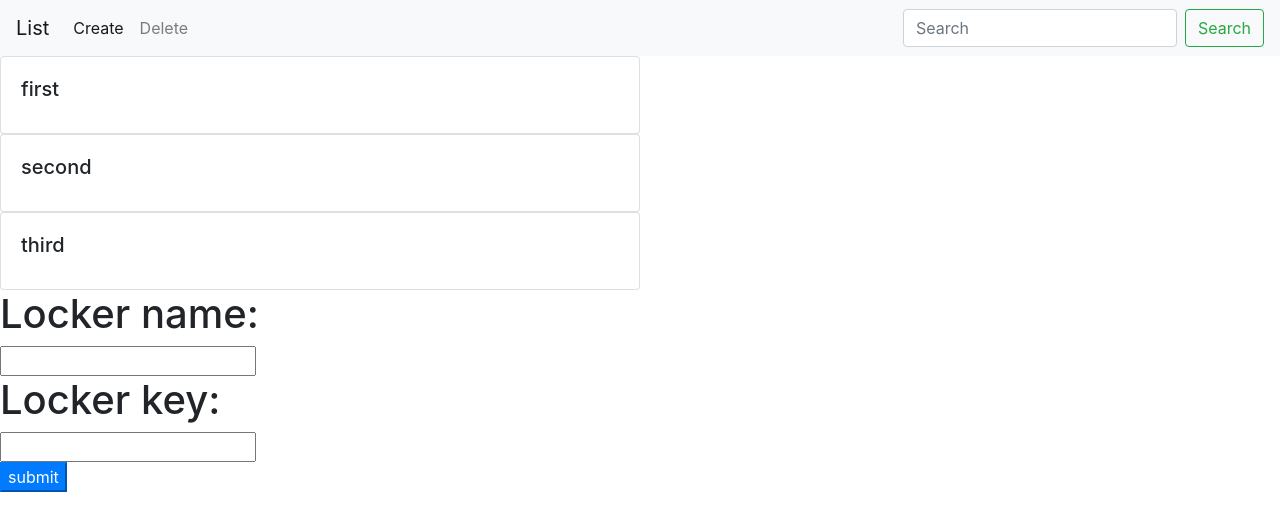
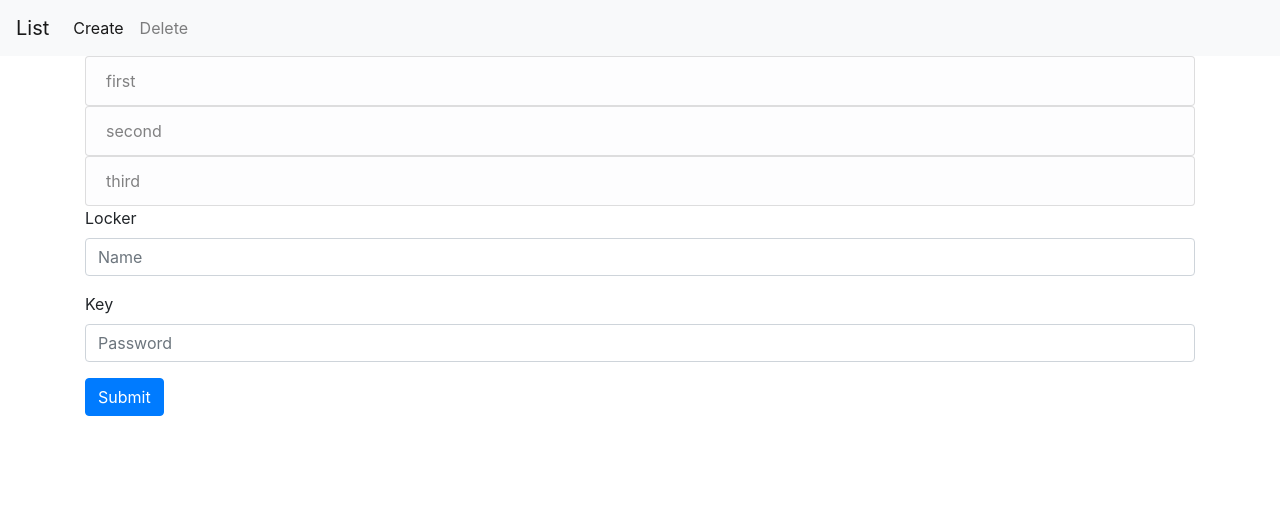
Before and after one commit to siki-aayush/class_project, a Django app: page /list/ in a window 1280 px wide. Shown: the top 531 px of the page. Run offline with Django 3.2, Linux system fonts and the light colour scheme; a user stored in the database is signed in; data comes from the database, SQL or seed files in the repository; both versions use the stored data as it was after the commit; some libraries are stand-ins or nearby versions.

Commit message:
bootstraps added

```diff
--- a/locker/templates/base.html
+++ b/locker/templates/base.html
@@ -24,12 +24,10 @@
                       <a class="nav-link" href = {% url 'delete_page' %}>Delete</a>
                     </li>
                   </ul>
-                  <form class="form-inline my-2 my-lg-0">
-                    <input class="form-control mr-sm-2" type="search" placeholder="Search" aria-label="Search">
-                    <button class="btn btn-outline-success my-2 my-sm-0" type="submit">Search</button>
-                  </form>
                 </div>
               </nav>
-    {% block content %}{% endblock content %}
+    <div class="container">
+      {% block content %}{% endblock content %}
+    </div>
 </body>
 </html>
--- a/locker/templates/list.html
+++ b/locker/templates/list.html
@@ -1,18 +1,21 @@
 {% extends "base.html" %}
 {% block content %}
-    {% for lock in lockers %}
-        {% csrf_token %}
-        <div class="card w-50">
-        <div class="card-body">
-            <h5 class="card-title">{{ lock }}</h5>
-        </div>
-        </div>
-        {% comment %} <p>{{ lock }}</p> {% endcomment %}
-    {% endfor %}
-        <form method = "POST">
-            {% csrf_token %}
-            <h1>Locker name: </h1> {{ locker_form.name }}
-            <h1>Locker key: </h1> {{ locker_form.key }}
-            <p><button type="submit" class="btn-primary">submit</button></p>
-        </form>
+        {% for lock in lockers %}
+            <ul class="list-group">
+                <li class="list-group-item list-group-item-light">{{ lock }}</li>
+              </ul>
+        {% endfor %}
+            <form method = "POST">
+                {% csrf_token %}
+                <div class="form-group">
+                    <label >Locker</label>
+                    <input type="text" class="form-control" placeholder="Name" name="name">
+                </div>
+                <div class="form-group">
+                    <label >Key</label>
+                    <input type="password" class="form-control" placeholder="Password" name="key">
+                </div>
+                <button type="submit" class="btn btn-primary">Submit</button>
+            </form>
+
 {% endblock content %}
```
Also changed, not shown: locker/templates/delete.html (+5 -11 lines), locker/templates/locker.html (+2 -6 lines), locker/views.py (+0 -19 lines), db.sqlite3.
